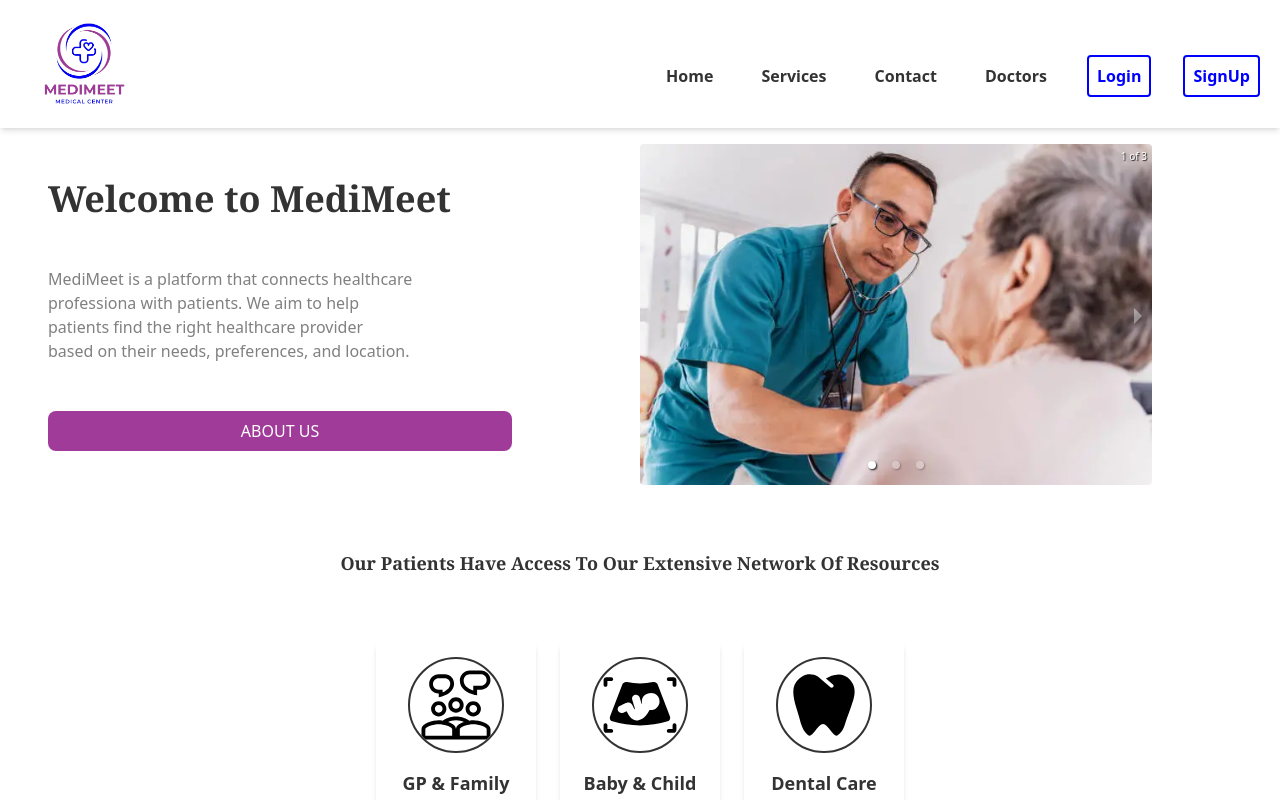
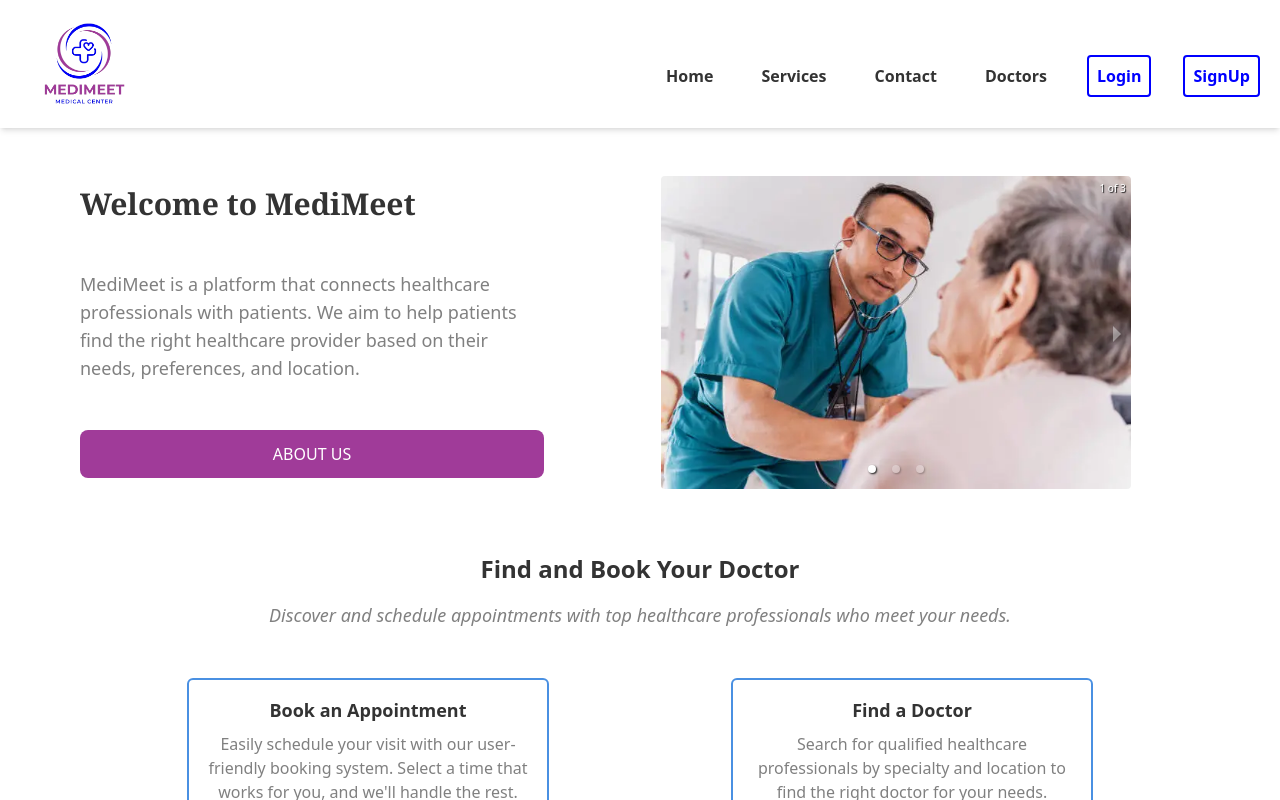
Before and after one commit to nimeshaabesinghe/MediMeet, a React (Vite) app in the folder frontend/: page / in a window 1280 px wide. Shown: the top 800 px of the page. Built offline with nearby package versions, Linux system fonts and the light colour scheme.

Commit message:
added featurecard

```diff
--- a/frontend/package.json
+++ b/frontend/package.json
@@ -11,6 +11,7 @@
   },
   "dependencies": {
     "@fortawesome/free-brands-svg-icons": "^6.6.0",
+    "@fortawesome/free-solid-svg-icons": "^6.6.0",
     "@fortawesome/react-fontawesome": "^0.2.2",
     "frontend": "file:",
     "react": "^18.3.1",
--- a/frontend/src/components/AvatarWithText.jsx
+++ b/frontend/src/components/AvatarWithText.jsx
@@ -1,18 +1,19 @@
 import React from "react";
+import { faArrowRight } from "@fortawesome/free-solid-svg-icons";
+import { FontAwesomeIcon } from "@fortawesome/react-fontawesome";
 
-const AvatarWithText = ({ image, text }) => {
+const AvatarWithText = ({ description, text }) => {
   return (
-    <div className="bg-white rounded-lg shadow-md p-4 flex flex-col items-center h-52 w-40">
-      <div className="mb-4">
-        <img
-          src={image}
-          alt={text}
-          className="w-24 h-24 object-cover rounded-full border-2 border-darkGray"
-        />
-      </div>
-      <div className="text-darkGray text-center font-semibold text-lg">
+    <div className="border-blue rounded-md border-2 p-4 flex flex-col items-center w-full md:w-80 lg:w-1/3 h-auto md:h-[100px] lg:h-[200px] mx-auto">
+      <div className="text-darkGray text-center font-semibold text-base md:text-lg mb-2">
         {text}
       </div>
+      <div className="text-lightGray text-center mb-4 overflow-hidden flex-grow">
+        {description}
+      </div>
+      <button className="transition transform hover:scale-105 hover:bg-skyBlue bg-blue text-white focus:ring-4 focus:ring-blue font-medium rounded-full p-3 text-center inline-flex items-center">
+        <FontAwesomeIcon icon={faArrowRight} />
+      </button>
     </div>
   );
 };
--- a/frontend/src/components/ServiceCard.tsx
+++ b/frontend/src/components/ServiceCard.tsx
@@ -15,7 +15,7 @@ const ServiceCard = ({ serviceImage, service, description }) => {
           </div>
         </div>
         <div className="p-6">
-          <h5 className="font-bold text-2xl tracking-tight mb-3">{service}</h5>
+          <h5 className="font-bold text-xl tracking-tight mb-3">{service}</h5>
           <p className="font-normal text-lightGray mb-4">{description}</p>
           <button className="transition transform hover:scale-105 hover:text-white hover:bg-skyBlue bg-blue text-white focus:ring-4 focus:ring-blue font-medium rounded-lg text-sm px-4 py-2 text-center inline-flex items-center">
             Read more
--- a/frontend/src/pages/Home.jsx
+++ b/frontend/src/pages/Home.jsx
@@ -1,43 +1,51 @@
 import React from "react";
-import i1 from "../assets/images (5).jpeg";
-import i2 from "../assets/images (6).jpeg";
-import i3 from "../assets/images (7).jpeg";
-import im1 from "../assets/group_discussion_meetingx3.svg";
-import im2 from "../assets/sonogram.svg";
-import im3 from "../assets/tooth.svg";
 import AvatarWithText from "../components/AvatarWithText";
 import Carousel from "../components/Carousel";
+
 const Home = () => {
   return (
     <>
-      <div className="">
+      <div className="py-8 px-4 md:px-8">
         <div className="flex flex-col md:flex-row items-center justify-center max-w-full">
-          <div className=" flex flex-col space-y-8 md:space-y-12 max-w-lg items-center md:items-start md:pl-12">
-            <h1 className="text-darkGray text-center md:text-left text-4xl font-semibold font-serif">
+          <div className="flex flex-col space-y-6 md:space-y-12 max-w-lg md:max-w-md lg:max-w-lg items-center md:items-start md:pl-12">
+            <h1 className="text-darkGray text-center md:text-left text-2xl md:text-3xl font-semibold font-serif">
               Welcome to MediMeet
             </h1>
-            <p className="text-lightGray text-center md:text-left text-balance">
-              MediMeet is a platform that connects healthcare professiona with
+            <p className="text-lightGray text-center md:text-left text-base md:text-lg">
+              MediMeet is a platform that connects healthcare professionals with
               patients. We aim to help patients find the right healthcare
               provider based on their needs, preferences, and location.
             </p>
-            <button className="w-full transition transform hover:scale-105 text-white bg-purple focus:ring-4 focus:ring-blue-300 font-medium rounded-lg text-md px-3 py-2 dark:bg-blue-600 dark:hover:bg-blue-700 dark:focus:ring-blue-800">
+            <button className="w-full transition transform hover:scale-105 text-white bg-purple focus:ring-4 focus:ring-blue-300 font-medium rounded-lg text-md px-4 py-2 md:px-6 md:py-3 dark:bg-blue-600 dark:hover:bg-blue-700 dark:focus:ring-blue-800">
               ABOUT US
             </button>
           </div>
-          <div className="flex flex-col items-center justify-center">
+          <div className="flex flex-col items-center justify-center mt-8 md:mt-0">
             <Carousel />
           </div>
         </div>
       </div>
-      <div>
-        <div className="mt-16 mb-16 font-serif text-lg font-semibold text-center">
-          Our Patients Have Access To Our Extensive Network Of Resources
+
+      <div className="py-8 px-4 md:px-8 lg:px-24">
+        <div className="text-center mb-12">
+          <h2 className=" text-2xl font-bold mb-4">
+            Find and Book Your Doctor
+          </h2>
+          <p className="text-lightGray leading-relaxed text-lg md:text-md italic">
+            Discover and schedule appointments with top healthcare professionals
+            who meet your needs.
+          </p>
         </div>
-        <div className="flex flex-wrap gap-6 justify-center items-center">
-          <AvatarWithText image={im1} text="GP & Family Medicine" />
-          <AvatarWithText image={im2} text="Baby & Child Specialist" />
-          <AvatarWithText image={im3} text="Dental Care" />
+
+        <div className="gap-y-4 flex flex-col md:flex-row justify-center items-center">
+          <AvatarWithText
+            text="Book an Appointment"
+            description="Easily schedule your visit with our user-friendly booking system. Select a time that works for you, and we'll handle the rest."
+          />
+          <AvatarWithText
+            text="Find a Doctor"
+            description="Search for qualified healthcare professionals by specialty and location to find the right doctor for your needs."
+          />
         </div>
       </div>
     </>
```
Also changed, not shown: 1 other file (tests, documents, lock files or other folders).
